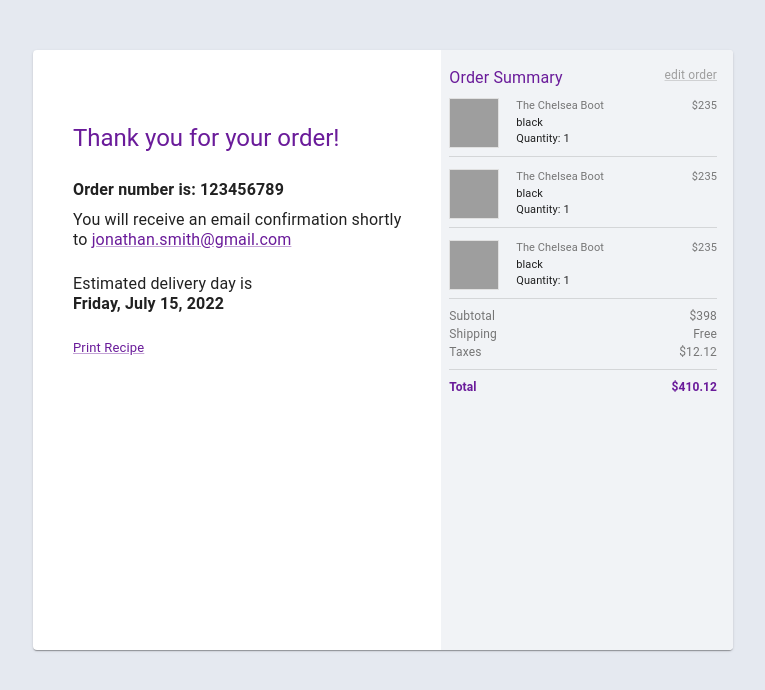
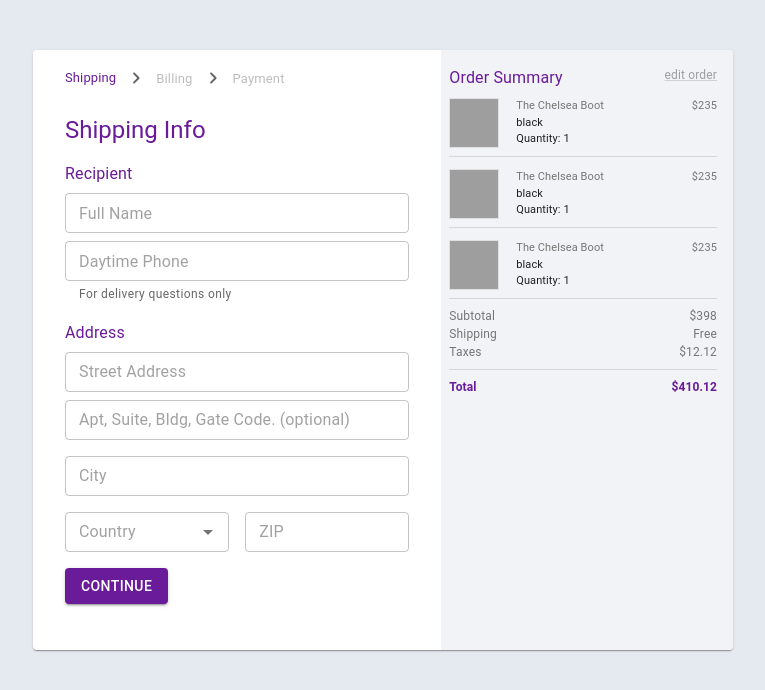
Before and after one commit to blackkkout/axels-test, a React (Create React App) app: page / in a window 1280 px wide. Shown: the top 690 px of the page, without its empty margins (257-1022 px from the left). Built offline with nearby package versions, Linux system fonts and the light colour scheme; grey boxes are pictures that could not be loaded.

Commit message:
add ability to switch between pages

```diff
--- a/src/components/BillingForm/BillingForm.js
+++ b/src/components/BillingForm/BillingForm.js
@@ -13,11 +13,16 @@ import {
 } from '@mui/material';
 import { LocationSearching } from '@mui/icons-material';
 
-export function BillingForm() {
+export function BillingForm({ onSubmit }) {
   const countries = ['United States', 'Canada', 'Mexico', 'Ukraine'];
 
+  const handleSubmit = (event) => {
+    event.preventDefault();
+    onSubmit();
+  };
+
   return (
-    <form>
+    <form onSubmit={handleSubmit}>
       <Stack
         direction="row"
         justifyContent="space-between"
@@ -87,7 +92,7 @@ export function BillingForm() {
           </FormControl>
         </Stack>
       </Stack>
-      <Button variant="contained" fullWidth={false}>
+      <Button type="submit" variant="contained" fullWidth={false}>
         Continue
       </Button>
     </form>
--- a/src/components/Order/Order.js
+++ b/src/components/Order/Order.js
@@ -14,10 +14,26 @@ import { Root } from './Order.styles';
 import { OrderSummary } from '../OrderSummary/OrderSummary';
 import { OrderConfirmation } from '../OrderConfirmation/OrderConfirmation';
 import { ShippingForm } from '../ShippingForm/ShippingForm';
+import { BillingForm } from '../BillingForm/BillingForm';
+import { PaymentForm } from '../PaymentForm/PaymentForm';
+
+const pages = {
+  0: ShippingForm,
+  1: BillingForm,
+  2: PaymentForm,
+  3: OrderConfirmation,
+};
 
 export function Order() {
   const theme = useTheme();
-  const [isOrderConfirmed] = useState(true);
+  const [page, setPage] = useState(0);
+  const isOrderConfirmed = page === 3;
+
+  const PageComponent = pages[page];
+
+  const handleNextPage = () => {
+    setPage((prevPage) => prevPage + 1);
+  };
 
   return (
     <Root>
@@ -53,7 +69,7 @@ export function Order() {
                   Payment
                 </Link>
               </Breadcrumbs>
-              <ShippingForm />
+              <PageComponent onSubmit={handleNextPage} />
             </Box>
           )}
         </Grid>
--- a/src/components/PaymentForm/PaymentForm.js
+++ b/src/components/PaymentForm/PaymentForm.js
@@ -10,9 +10,14 @@ import {
 import { grey } from '@mui/material/colors';
 import { ShieldTwoTone } from '@mui/icons-material';
 
-export function PaymentForm() {
+export function PaymentForm({ onSubmit }) {
+  const handleSubmit = (event) => {
+    event.preventDefault();
+    onSubmit();
+  };
+
   return (
-    <form>
+    <form onSubmit={handleSubmit}>
       <Typography
         variant="h5"
         color="primary.main"
@@ -71,7 +76,7 @@ export function PaymentForm() {
           </Grid>
         </Grid>
       </Stack>
-      <Button variant="contained" fullWidth={false}>
+      <Button type="submit" variant="contained" fullWidth={false}>
         Pay Securely
       </Button>
     </form>
--- a/src/components/ShippingForm/ShippingForm.js
+++ b/src/components/ShippingForm/ShippingForm.js
@@ -8,11 +8,16 @@ import {
   Autocomplete,
 } from '@mui/material';
 
-export function ShippingForm() {
+export function ShippingForm({ onSubmit }) {
   const countries = ['United States', 'Canada', 'Mexico', 'Ukraine'];
 
+  const handleSubmit = (event) => {
+    event.preventDefault();
+    onSubmit();
+  };
+
   return (
-    <form>
+    <form onSubmit={handleSubmit}>
       <Typography
         variant="h5"
         color="primary.main"
@@ -71,7 +76,7 @@ export function ShippingForm() {
           </FormControl>
         </Stack>
       </Stack>
-      <Button variant="contained" fullWidth={false}>
+      <Button type="submit" variant="contained" fullWidth={false}>
         Continue
       </Button>
     </form>
```
